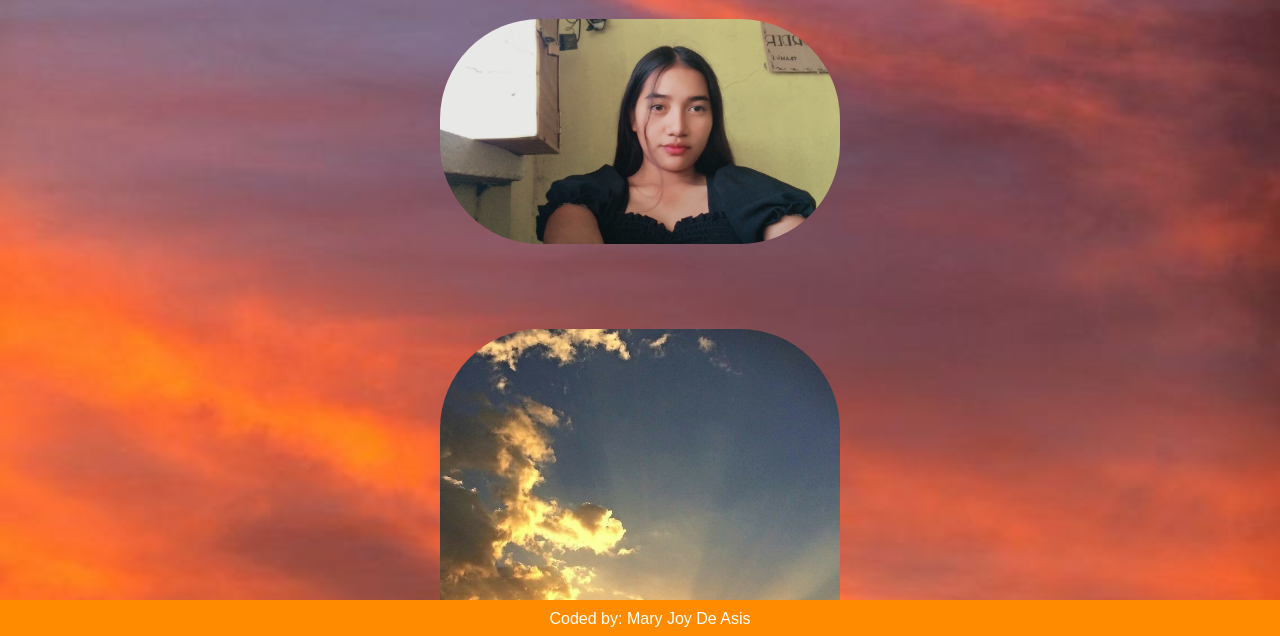
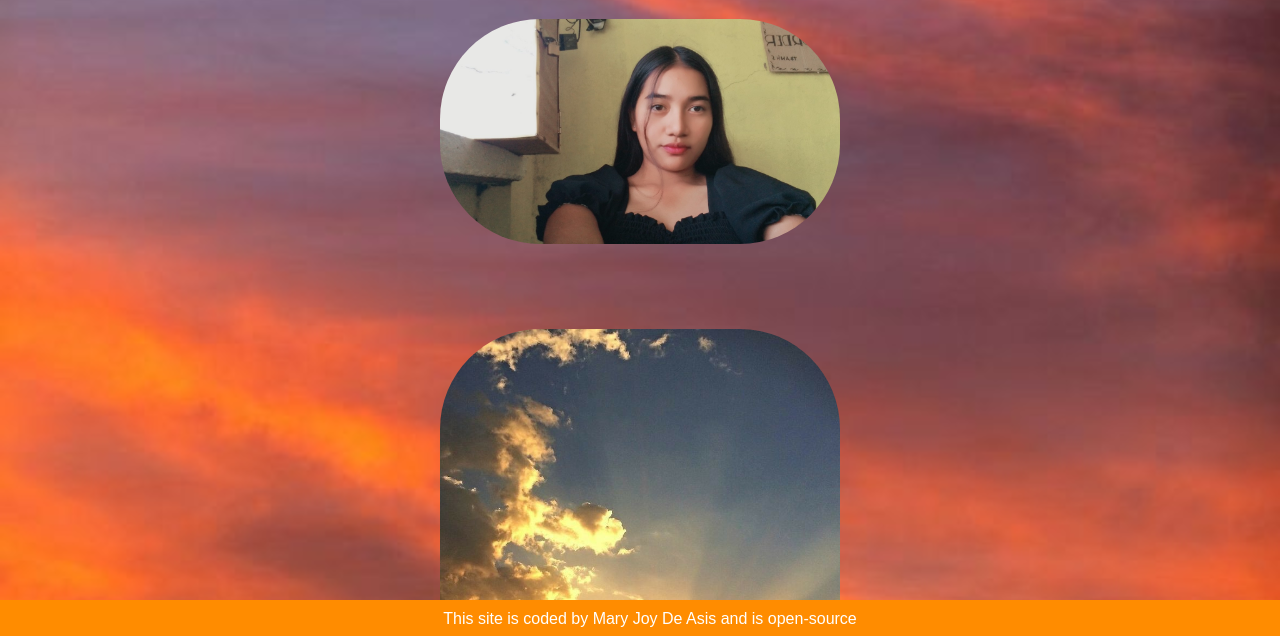
Before and after one commit to Maryjoydeasis/Joy, a plain HTML site: page gallery.html in a window 1280 px wide. Shown: the part 162-798 px from the top of the page. Drawn offline with Linux system fonts and the light colour scheme.

Commit message:
Update gallery.html

```diff
--- a/gallery.html
+++ b/gallery.html
@@ -64,7 +64,7 @@
     </nav>
 
     <footer>
-        Coded by: Mary Joy De Asis
+        This site is coded by Mary Joy De Asis and is open-source
     </footer>
 </body>
 </html>
```
